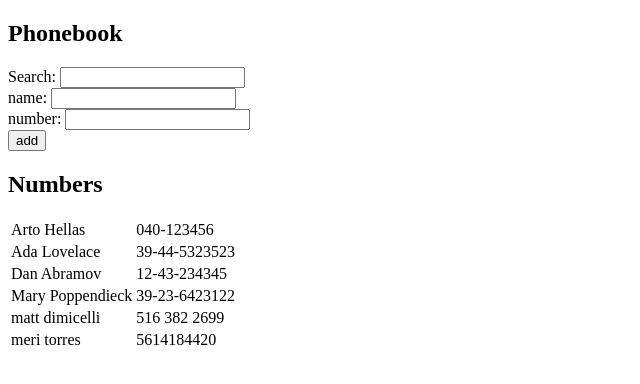
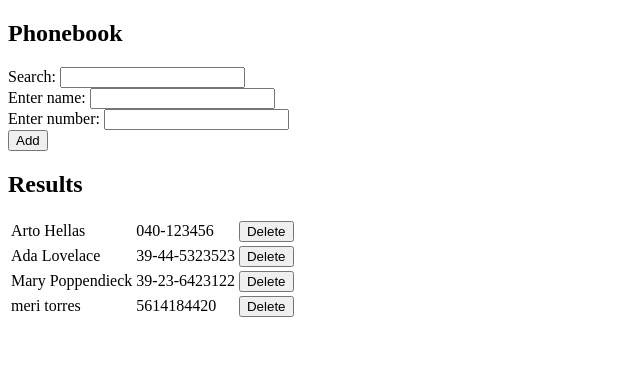
Before and after one commit to mattdimicelli/Full-Stack-Open, a React (Create React App) app in the folder part2/: page / in a window 1280 px wide. Shown: the top 384 px of the page, without its empty margins (0-640 px from the left). Built offline with nearby package versions, Linux system fonts and the light colour scheme; data requests are answered from the project's data file.

Commit message:
finish 2.17

```diff
--- a/part2/db.json
+++ b/part2/db.json
@@ -11,19 +11,9 @@
       "id": 2
     },
     {
-      "name": "Dan Abramov",
-      "number": "12-43-234345",
-      "id": 3
-    },
-    {
       "name": "Mary Poppendieck",
       "number": "39-23-6423122",
       "id": 4
-    },
-    {
-      "name": "matt dimicelli",
-      "number": " 516 382 2699",
-      "id": 5
     },
     {
       "name": "meri torres",
--- a/part2/src/App.js
+++ b/part2/src/App.js
@@ -1,19 +1,19 @@
 import { useState, useEffect } from 'react';
-import axios from 'axios';
 import directoryService from './services/directory.js';
 
-const Entry = ({name, number}) => {
+const Entry = ({name, number, entryId, handleDelete}) => {
   return (
     <tr>
       <td>{name}</td>
       <td>{number}</td>
+      <td><button onClick={() => handleDelete(entryId)}>Delete</button></td>
     </tr>
   );
 }
 
-const PhoneDirectory = ({ entries, newSearch }) => {
+const PhoneDirectory = ({ entries, newSearch, handleDelete }) => {
   const filtered = entries.filter(entry => entry.name.toLowerCase().includes(newSearch.toLowerCase()));
-  const rows = filtered.map(entry => ( <Entry key={entry.name} name={entry.name} number={entry.number} /> ))
+  const rows = filtered.map(entry => ( <Entry key={entry.id} name={entry.name} number={entry.number} entryId={entry.id} handleDelete={handleDelete} /> ))
   return (
     <table>
       <tbody>
@@ -28,24 +28,24 @@ const Search = ({ newSearchHandler, newSearchValue }) => (
 );
 
 const App = () => {
-  const [ persons, setPersons ] = useState([]);
+  const [ entries, setEntries ] = useState([]);
   const [ newName, setNewName ] = useState('');
   const [ newNumber, setNewNumber ] = useState('');
   const [ newSearch, setNewSearch ] = useState('');
 
   useEffect(() => {
     directoryService.getAllEntries()
-    .then(setPersons);
+    .then(setEntries);
   }, []);
 
   const handleSubmit = e => {
     e.preventDefault();
-    if (persons.find(person => person.name === newName)) {
+    if (entries.find(entry => entry.name === newName)) {
       alert(`${newName} is already added to the phone book.`);
       return;
     }
     directoryService.newEntry({ name: newName, number: newNumber })
-    .then(entry => setPersons(persons.concat(entry)));
+    .then(entry => setEntries(entries.concat(entry)));
     setNewName('');
     setNewNumber('');
   }
@@ -53,6 +53,13 @@ const App = () => {
   const handleChangeName = e => { setNewName(e.currentTarget.value); };
   const handleChangeNumber = e => { setNewNumber(e.currentTarget.value); };
   const handleChangeSearch = e => { setNewSearch(e.currentTarget.value); };
+  const handleDelete = (id) => {
+    if (window.confirm('Delete this entry?')) {
+      directoryService.deleteEntry(id)
+      .then(entry => { setEntries(entries.filter(entry => entry.id !== id))})
+      .catch(err => console.error(err));
+    }
+  };
 
 
   return (
@@ -60,14 +67,14 @@ const App = () => {
       <h2>Phonebook</h2>
       <Search newSearchHandler={handleChangeSearch} newSearchValue={newSearch} />
       <form onSubmit={handleSubmit}>
-        <label>name: <input onChange={handleChangeName} value={newName} /> </label>
-        <div><label>number: <input onChange={handleChangeNumber} value={newNumber} /> </label> </div>
+        <label>Enter name: <input onChange={handleChangeName} value={newName} /> </label>
+        <div><label>Enter number: <input onChange={handleChangeNumber} value={newNumber} /> </label> </div>
         <div>
-          <button type="submit">add</button>
+          <button type="submit">Add</button>
         </div>
       </form>
-      <h2>Numbers</h2>
-      <PhoneDirectory entries={persons} newSearch={newSearch} />
+      <h2>Results</h2>
+      <PhoneDirectory entries={entries} newSearch={newSearch} handleDelete={handleDelete} />
     </div>
   )
 }
--- a/part2/src/services/directory.js
+++ b/part2/src/services/directory.js
@@ -9,4 +9,6 @@ const newEntry = (entry) => {
     return axios.post(URL, entry).then(res => res.data);
 }
 
-export default { getAllEntries, newEntry };
+const deleteEntry = id => axios.delete(URL + `/${id}`).then(res => res.data);
+
+export default { getAllEntries, newEntry, deleteEntry };
```
